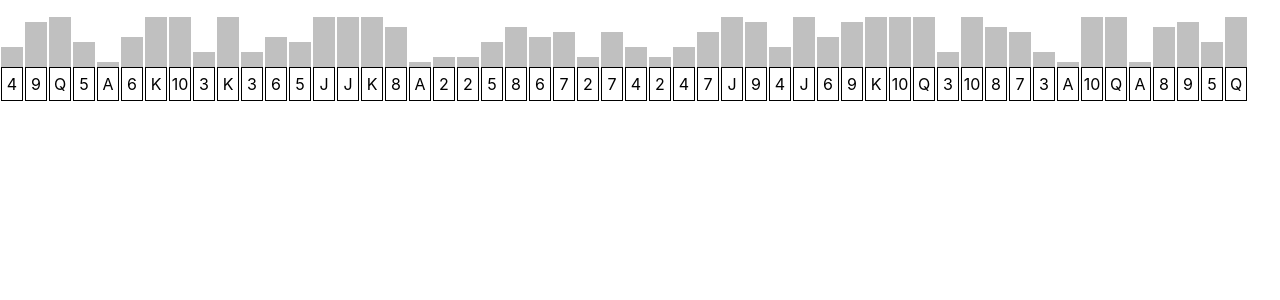
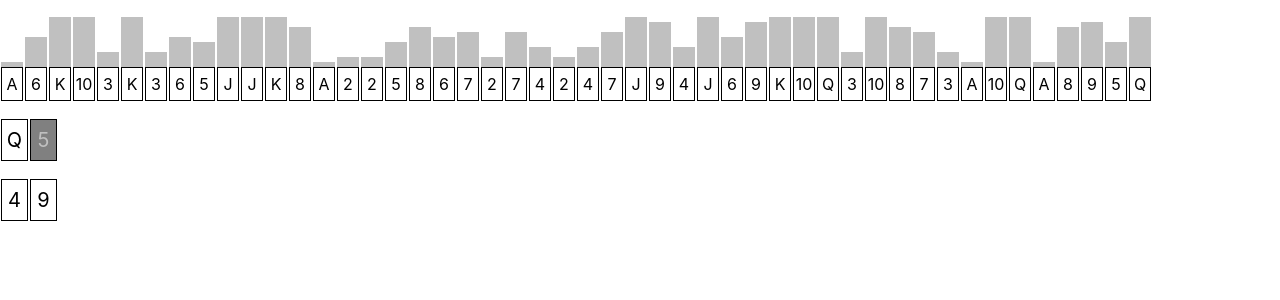
Before and after one commit to simcheolhwan/blackjack, a React (Create React App) app: page / in a window 1280 px wide. Shown: the top 300 px of the page. Built offline with nearby package versions, Linux system fonts and the light colour scheme.

Commit message:
기능: 게임 초기화

```diff
--- a/src/components/App.js
+++ b/src/components/App.js
@@ -1,22 +1,37 @@
-import React from 'react'
+import React, { useState, useEffect } from 'react'
 import getShuffledDeck from '../utils/getShuffledDeck'
-import getDefaultValue from '../utils/getDefaultValue'
-import Card from './Card'
+import Deck from './Deck'
+import Hand from './Hand'
 
-const App = () => (
-  <ul style={{ display: 'flex', alignItems: 'flex-end' }}>
-    {getShuffledDeck.map((card, index) => (
-      <div style={{ margin: 1 }}>
-        <div
-          style={{
-            height: getDefaultValue(card) * 5,
-            backgroundColor: 'silver'
-          }}
-        />
-        <Card key={index}>{card}</Card>
-      </div>
-    ))}
-  </ul>
-)
+const App = () => {
+  const [deck, setDeck] = useState(getShuffledDeck)
+  const [dealer, setDealer] = useState([])
+  const [player, setPlayer] = useState([])
+
+  const draw = (n, deck, hand, fn) => {
+    const cards = deck.slice(0, n)
+    const nextDeck = deck.slice(n)
+    fn([...hand, ...cards])
+    setDeck(nextDeck)
+    return nextDeck
+  }
+
+  const init = () => {
+    const nextDeck = draw(2, deck, player, setPlayer)
+    draw(2, nextDeck, dealer, setDealer)
+  }
+
+  useEffect(() => {
+    dealer.length < 2 && init()
+  })
+
+  return (
+    <>
+      <Deck deck={deck} />
+      <Hand hand={dealer} isDealer />
+      <Hand hand={player} />
+    </>
+  )
+}
 
 export default App
--- a/src/components/Card.js
+++ b/src/components/Card.js
@@ -1,6 +1,10 @@
 import React from 'react'
 import style from './Card.module.scss'
 
-const Card = ({ children }) => <div className={style.card}>{children}</div>
+const Card = ({ children, style: variant = {}, size = 1 }) => (
+  <div className={style.card} style={{ ...variant, fontSize: size + 'rem' }}>
+    {children}
+  </div>
+)
 
 export default Card
--- /dev/null
+++ b/src/components/Deck.js
@@ -0,0 +1,21 @@
+import React from 'react'
+import getDefaultValue from '../utils/getDefaultValue'
+import Card from './Card'
+
+const Deck = ({ deck }) => (
+  <ul style={{ display: 'flex', alignItems: 'flex-end' }}>
+    {deck.map((card, index) => (
+      <div style={{ padding: 1 }} key={index}>
+        <div
+          style={{
+            height: getDefaultValue(card) * 5,
+            backgroundColor: 'silver'
+          }}
+        />
+        <Card>{card}</Card>
+      </div>
+    ))}
+  </ul>
+)
+
+export default Deck
--- /dev/null
+++ b/src/components/Hand.js
@@ -0,0 +1,21 @@
+import React from 'react'
+import Card from './Card'
+
+const Hand = ({ hand, isDealer }) => (
+  <ul style={{ display: 'flex' }}>
+    {hand.map((card, index) => (
+      <Card
+        style={Object.assign(
+          { margin: 1 },
+          isDealer && index && { backgroundColor: 'gray', color: 'silver' }
+        )}
+        size={1.25}
+        key={index}
+      >
+        {card}
+      </Card>
+    ))}
+  </ul>
+)
+
+export default Hand
```
